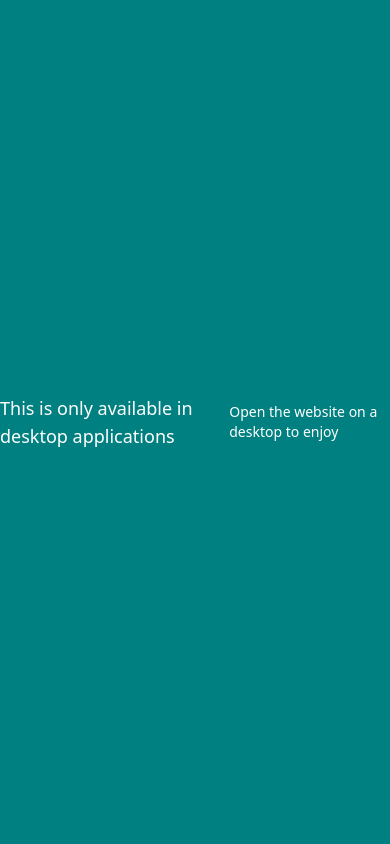
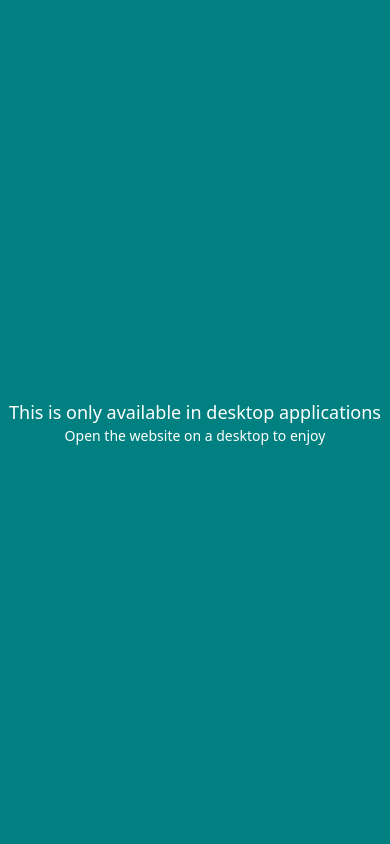
Before and after one commit to 1rubiz/sync, a React (Vite) app: page / in a window 390 px wide. Shown: the top 844 px of the page. Built offline with nearby package versions, Linux system fonts and the light colour scheme.

Commit message:
Update App.jsx

```diff
--- a/src/App.jsx
+++ b/src/App.jsx
@@ -13,7 +13,7 @@ function App() {
       {
         loading && (<Loading/>)
         }
-        <div className="fixed z-10 top-0 left-0 w-full h-screen bg-[teal] flex items-center justify-center md:hidden">
+        <div className="fixed z-10 top-0 left-0 w-full h-screen bg-[teal] flex flex-col items-center justify-center md:hidden">
             <p className="text-lg text-white">This is only available in desktop applications</p>
             <p className="text-white text-sm">Open the website on a desktop to enjoy</p>
         </div>
```
